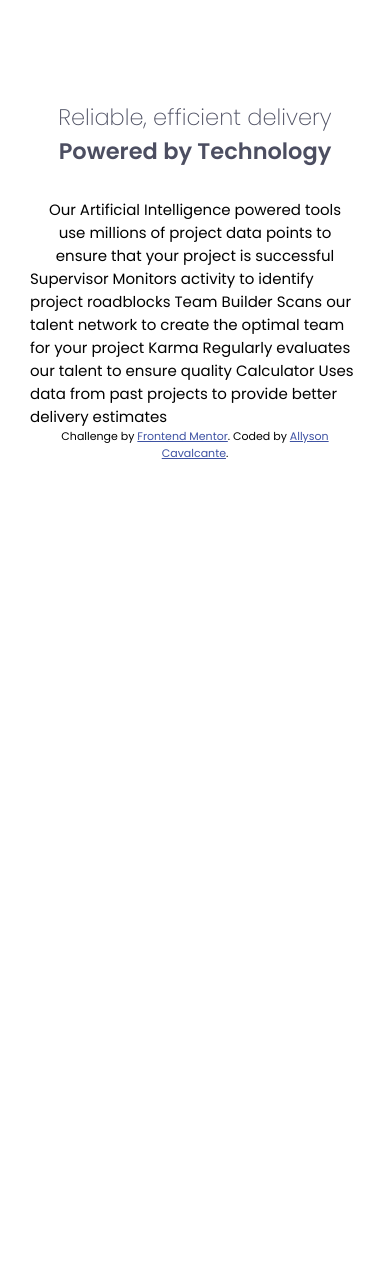
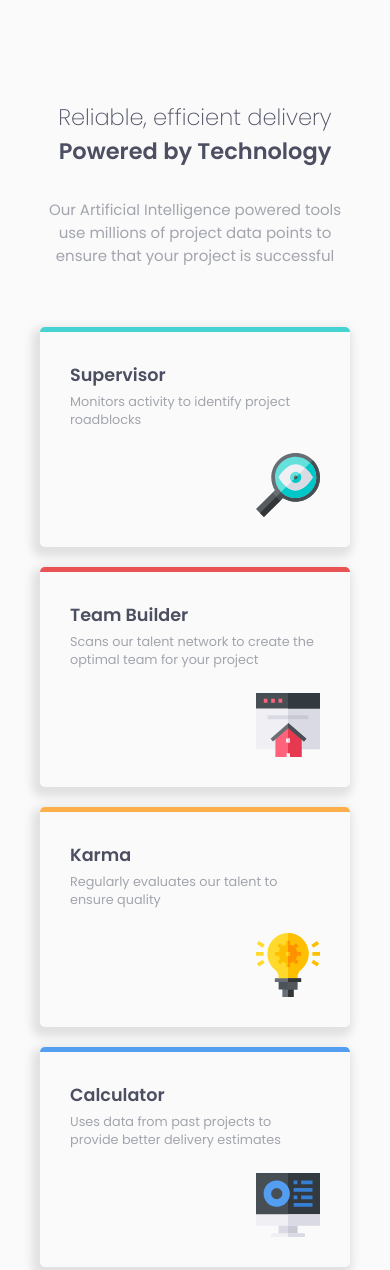
Before and after one commit to allysonbelo/four-card-feature-section-master, a plain HTML site: page index.html in a window 390 px wide. Shown: the top 1270 px of the page. Before the commit the page ends 844 px from the top, so only its background shows below. Drawn offline with Linux system fonts and the light colour scheme.

Commit message:
:sparkles: Create layout mobile first fineshad

```diff
--- a/index.html
+++ b/index.html
@@ -13,11 +13,12 @@
   <!-- Style -->
   <link rel="stylesheet" href="style.css">
   <link rel="stylesheet" href="style/intro.css">
+  <link rel="stylesheet" href="style/card.css">
 </head>
 
 <body class="container">
 
-  <main>
+  <main class="content">
 
     <section class="intro">
       <h1 class="intro__title">
@@ -30,28 +31,36 @@
       </p>
     </section>
 
-    <section></section>
+    <section class="card supervisor">
+      <h2 class="card__title">Supervisor</h2>
+      <p class="card__text">
+        Monitors activity to identify project roadblocks
+      </p>
+    </section>
 
-    <section></section>
+    <section class="card team">
+      <h2 class="card__title">Team Builder</h2>
+      <p class="card__text">
+        Scans our talent network to create the optimal team for your project
+      </p>
+    </section>
 
-    <section></section>
+    <section class="card karma">
+      <h2 class="card__title">Karma</h2>
+      <p class="card__text">
+        Regularly evaluates our talent to ensure quality
+      </p>
+    </section>
 
-    <section></section>
+    <section class="card calculator">
+      <h2 class="card__title">Calculator</h2>
+      <p class="card__text">
+        Uses data from past projects to provide better delivery estimates
+      </p>
+    </section>
 
   </main>
 
-
-  Supervisor
-  Monitors activity to identify project roadblocks
-
-  Team Builder
-  Scans our talent network to create the optimal team for your project
-
-  Karma
-  Regularly evaluates our talent to ensure quality
-
-  Calculator
-  Uses data from past projects to provide better delivery estimates
 
 
   <footer>
--- a/style.css
+++ b/style.css
@@ -20,9 +20,10 @@
     margin: 100px auto 70px auto;
     padding-left: 30px;
     padding-right: 30px;
+    background-color: #fafafa;
 }
 
-.main{
+.content{
     display: grid;
     grid-template-areas:
     "intro"
@@ -30,6 +31,9 @@
     "team"
     "karma"
     "calculator";
+    min-width: 305px;
+    max-width: 100%;
+    margin: 0 auto;
 }
 
 .attribution {
--- /dev/null
+++ b/style/card.css
@@ -0,0 +1,46 @@
+.card{
+    width: 310px;
+    height: 220px;
+    background-color: #ffffff;
+    margin: 0 auto;
+    padding: 30px;
+    margin-bottom: 20px;
+    border-radius: 5px;
+    box-shadow: -3px 5px 10px 5px rgba(0, 0, 0, .1);
+    border-top: 5px solid gray;
+}
+
+.card__title{
+    font-size: 1.1rem;
+    color: var(--color-very-dark-blue);
+}
+
+.card__text{
+    margin-top: .3rem;
+    font-size: .8rem;
+    color: var(--color-grayish-blue);
+}
+
+.supervisor{
+    border-top: 5px solid var(--color-cyan);
+    background: url(../images/icon-supervisor.svg) no-repeat bottom 30px right 30px;
+    background-size: 64px;
+}
+
+.team{
+    border-top: 5px solid var(--color-red);
+    background: url(../images/icon-team-builder.svg) no-repeat bottom 30px right 30px;
+    background-size: 64px;
+}
+
+.karma{
+    border-top: 5px solid var(--color-orange);
+    background: url(../images/icon-karma.svg) no-repeat bottom 30px right 30px;
+    background-size: 64px;
+}
+
+.calculator{
+    border-top: 5px solid var(--color-blue);
+    background: url(../images/icon-calculator.svg) no-repeat bottom 30px right 30px;
+    background-size: 64px;
+}
--- a/style/intro.css
+++ b/style/intro.css
@@ -22,4 +22,6 @@
     width: 300px;
     text-align: center;
     margin: 0 auto;
+    color: var(--color-grayish-blue);
+    margin-bottom: 60px;
 }
```
